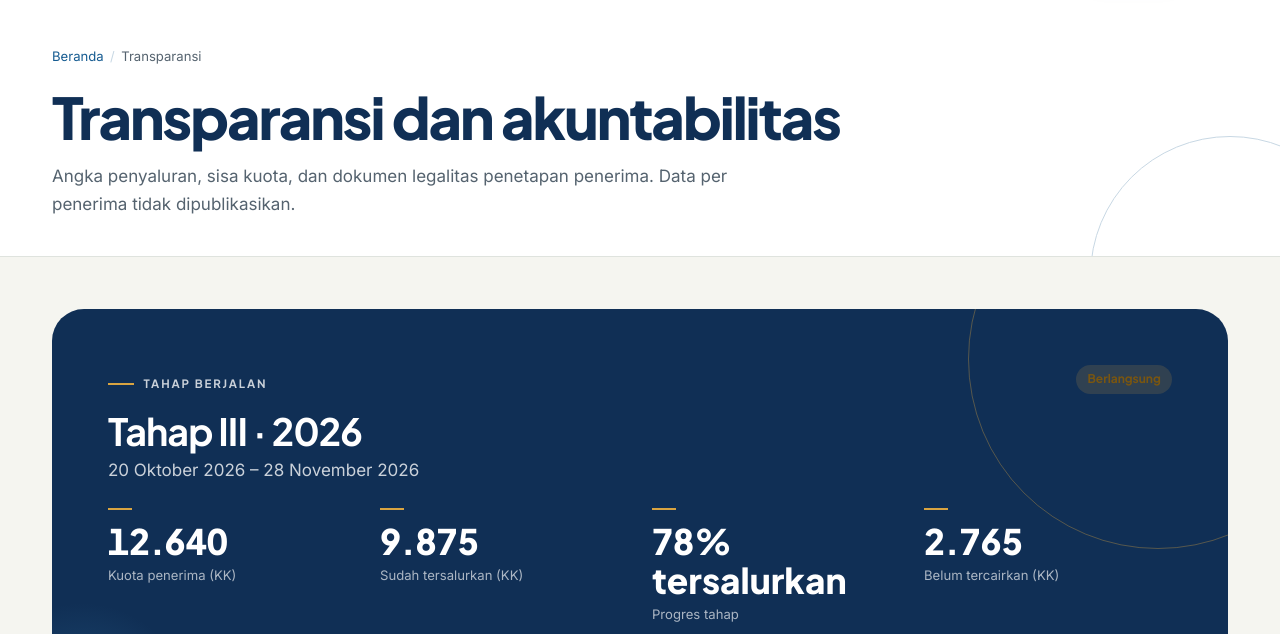
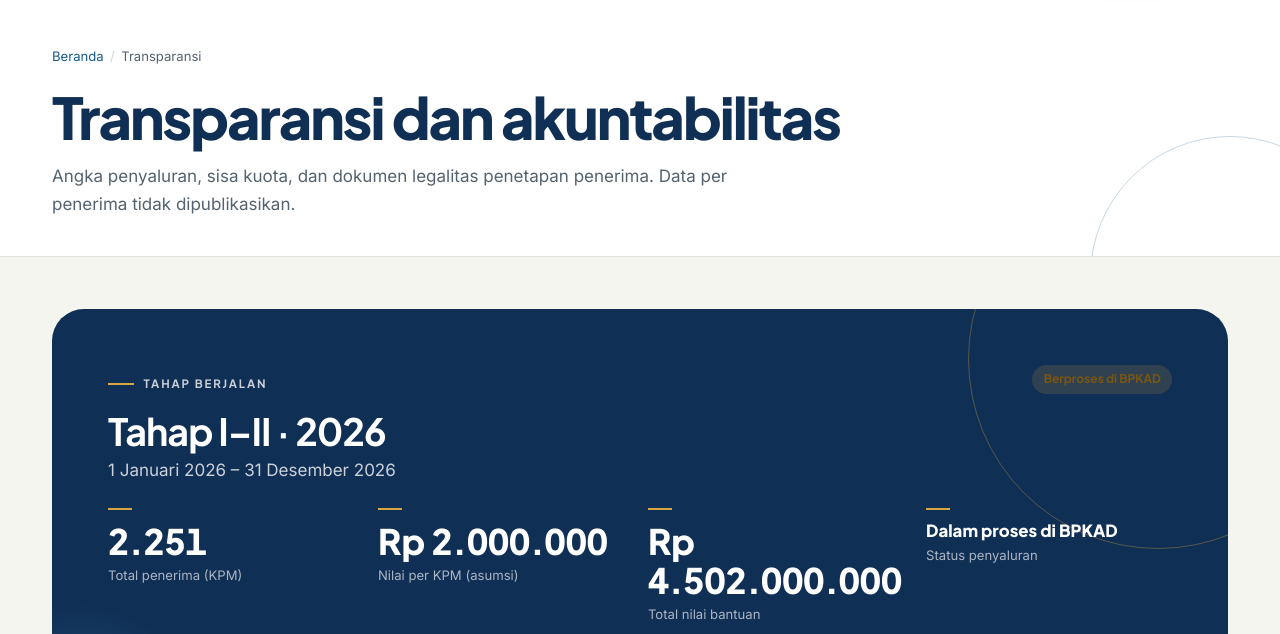
Before and after one commit to fal976256-wq/WEBINFO-SIBANTU, a plain HTML site: page docs/transparansi.html in a window 1280 px wide. Shown: the part 166-800 px from the top of the page. Drawn offline with nearby package versions, Linux system fonts and the light colour scheme.

Commit message:
data: posisi 2026 — 1266 KPM tahap I + 985 KPM tahap II, penyaluran berproses di BPKAD

```diff
--- a/docs/data/informasi.json
+++ b/docs/data/informasi.json
@@ -13,16 +13,20 @@
     "wilayah": "Provinsi Sulawesi Barat"
   },
   "periode": {
-    "tahap": "Tahap III",
+    "tahap": "Tahap I–II",
     "tahun": 2026,
-    "status": "Berlangsung",
+    "status": "Berproses di BPKAD",
     "statusKode": "berlangsung",
-    "mulai": "2026-10-20",
-    "selesai": "2026-11-28",
-    "kuota": 12640,
-    "tersalurkan": 9875,
-    "satuan": "KK",
-    "catatan": "Pencairan dilakukan bertahap per kabupaten sesuai jadwal undangan."
+    "mulai": "2026-01-01",
+    "selesai": "2026-12-31",
+    "kuota": 2251,
+    "tersalurkan": 0,
+    "satuan": "KPM",
+    "catatan": "Penyaluran tahun anggaran 2026 masih berproses di BPKAD. Asumsi nilai bantuan Rp 2.000.000 per KPM.",
+    "nilaiPerKpm": 2000000,
+    "totalNilai": 4502000000,
+    "desaLokus": 285,
+    "kabupaten": 6
   },
   "nilai": [
     {
@@ -51,6 +55,14 @@
     }
   ],
   "pengumuman": [
+    {
+      "id": "p-2026-11-06",
+      "tanggal": "2026-11-06",
+      "kategori": "Jadwal",
+      "penting": true,
+      "judul": "Penyaluran tahun anggaran 2026 masih berproses di BPKAD",
+      "isi": "Tahap I mencakup 1.266 KPM dan Tahap II 985 KPM dari 285 desa/kelurahan di 6 kabupaten. Asumsi nilai bantuan Rp 2.000.000 per KPM (total Rp 4.502.000.000). Penyaluran dilakukan setelah proses administrasi di BPKAD selesai."
+    },
     {
       "id": "p-2026-11-01",
       "tanggal": "2026-11-01",
@@ -89,19 +101,15 @@
       "tahap": "Tahap I",
       "mulai": "2026-02-16",
       "selesai": "2026-03-20",
-      "status": "selesai"
+      "status": "berlangsung",
+      "penerima": 1266
     },
     {
       "tahap": "Tahap II",
       "mulai": "2026-06-08",
       "selesai": "2026-07-10",
-      "status": "selesai"
-    },
-    {
-      "tahap": "Tahap III",
-      "mulai": "2026-10-20",
-      "selesai": "2026-11-28",
-      "status": "berlangsung"
+      "status": "mendatang",
+      "penerima": 985
     }
   ],
   "programBantuan": [
--- a/docs/js/sibantu.js
+++ b/docs/js/sibantu.js
@@ -144,7 +144,7 @@
       var pct = Math.max(0, Math.min(100, Math.round((p.tersalurkan / p.kuota) * 100)));
       bar.style.width = pct + '%';
       var lbl = document.querySelector('[data-progress-label]');
-      if (lbl) lbl.textContent = pct + '% tersalurkan';
+      if (lbl) lbl.textContent = (p.tersalurkan && p.tersalurkan > 0) ? pct + '% tersalurkan' : 'Dalam proses di BPKAD';
     }
     document.querySelectorAll('[data-status-chip]').forEach(function (el) { el.textContent = p.status || 'Berlangsung'; });
     var draft = document.querySelector('[data-draft]');
@@ -288,7 +288,9 @@
     var kelas = { selesai: 'chip--green', berlangsung: 'chip', mendatang: 'chip--gold' };
     body.innerHTML = data.jadwal.map(function (j) {
       var k = j.status || 'mendatang';
-      return '<tr><td><strong>' + esc(j.tahap) + '</strong></td><td>' + esc(tanggal(j.mulai)) + '</td><td>' + esc(tanggal(j.selesai)) +
+      var penerima = (j.penerima !== undefined) ? '<td class="tnum">' + angka(j.penerima) + '</td>' : '<td>-</td>';
+      return '<tr><td><strong>' + esc(j.tahap) + '</strong></td>' + penerima +
+        '<td>' + esc(tanggal(j.mulai)) + '</td><td>' + esc(tanggal(j.selesai)) +
         '</td><td><span class="chip ' + (kelas[k] || 'chip') + '">' + esc(label[k] || k) + '</span></td></tr>';
     }).join('');
   }
--- a/docs/transparansi.html
+++ b/docs/transparansi.html
@@ -131,12 +131,12 @@
             <span class="chip chip--gold" data-status-chip>Berlangsung</span>
           </div>
           <div class="metrics">
-            <div class="metric"><div class="gold-rule"></div><div class="n tnum" data-bind="periode.kuota" data-format="angka">12.640</div><div class="l">Kuota penerima (KK)</div></div>
-            <div class="metric"><div class="gold-rule"></div><div class="n tnum" data-bind="periode.tersalurkan" data-format="angka">9.875</div><div class="l">Sudah tersalurkan (KK)</div></div>
-            <div class="metric"><div class="gold-rule"></div><div class="n tnum" data-progress-label>78% tersalurkan</div><div class="l">Progres tahap</div></div>
-            <div class="metric"><div class="gold-rule"></div><div class="n tnum">2.765</div><div class="l">Belum tercairkan (KK)</div></div>
+            <div class="metric"><div class="gold-rule"></div><div class="n tnum" data-bind="periode.kuota" data-format="angka">2.251</div><div class="l">Total penerima (KPM)</div></div>
+            <div class="metric"><div class="gold-rule"></div><div class="n tnum">Rp 2.000.000</div><div class="l">Nilai per KPM (asumsi)</div></div>
+            <div class="metric"><div class="gold-rule"></div><div class="n tnum">Rp 4.502.000.000</div><div class="l">Total nilai bantuan</div></div>
+            <div class="metric"><div class="gold-rule"></div><div class="n" style="font-size:1.05rem" data-progress-label>Dalam proses di BPKAD</div><div class="l">Status penyaluran</div></div>
           </div>
-          <div class="status-bar mt-4" style="max-width:420px" role="progressbar" aria-label="Progres penyaluran" aria-valuemin="0" aria-valuemax="100" aria-valuenow="78"><span data-progress style="width:78%"></span></div>
+          <div class="status-bar mt-4" style="max-width:420px" role="progressbar" aria-label="Progres penyaluran" aria-valuemin="0" aria-valuemax="100" aria-valuenow="0"><span data-progress style="width:0%"></span></div>
         </div>
       </div>
     </section>
```
Also changed, not shown: docs/alur.html (+3 -2 lines), docs/index.html (+10 -10 lines), 1 other file.
